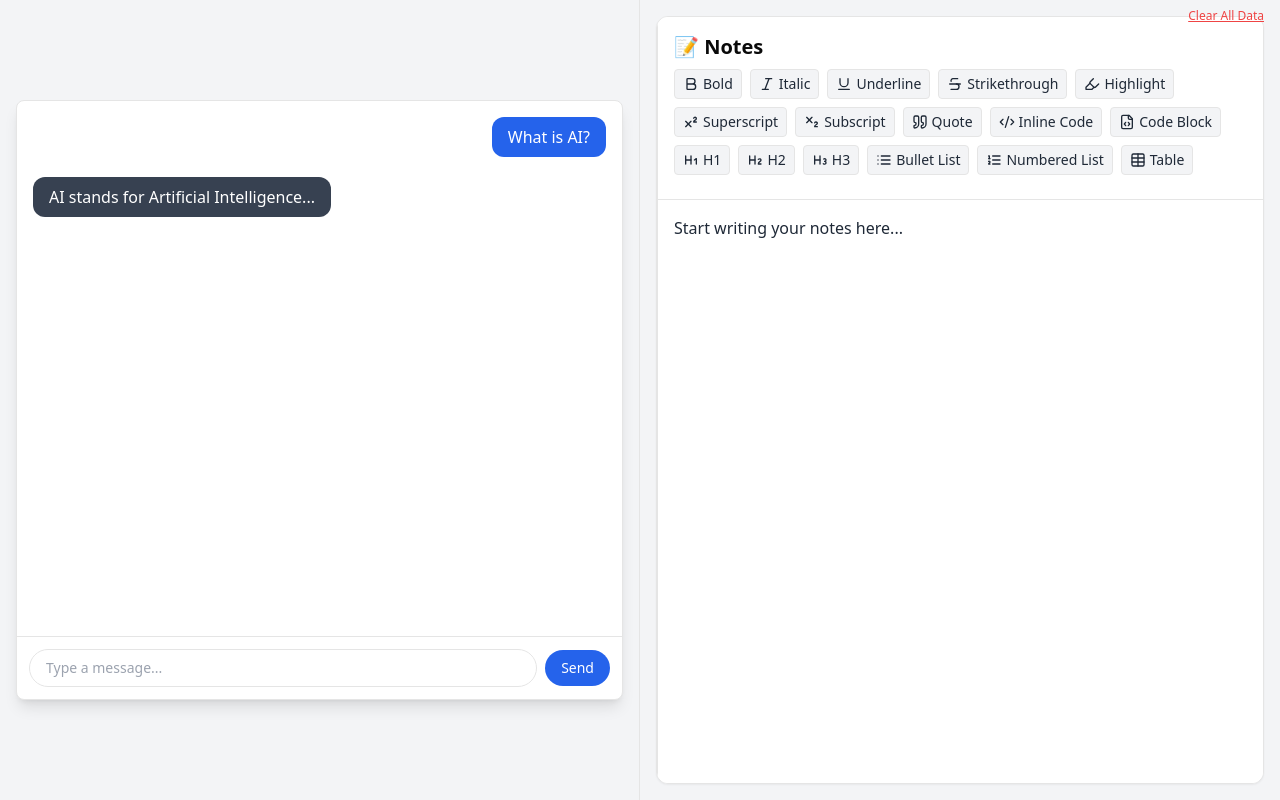
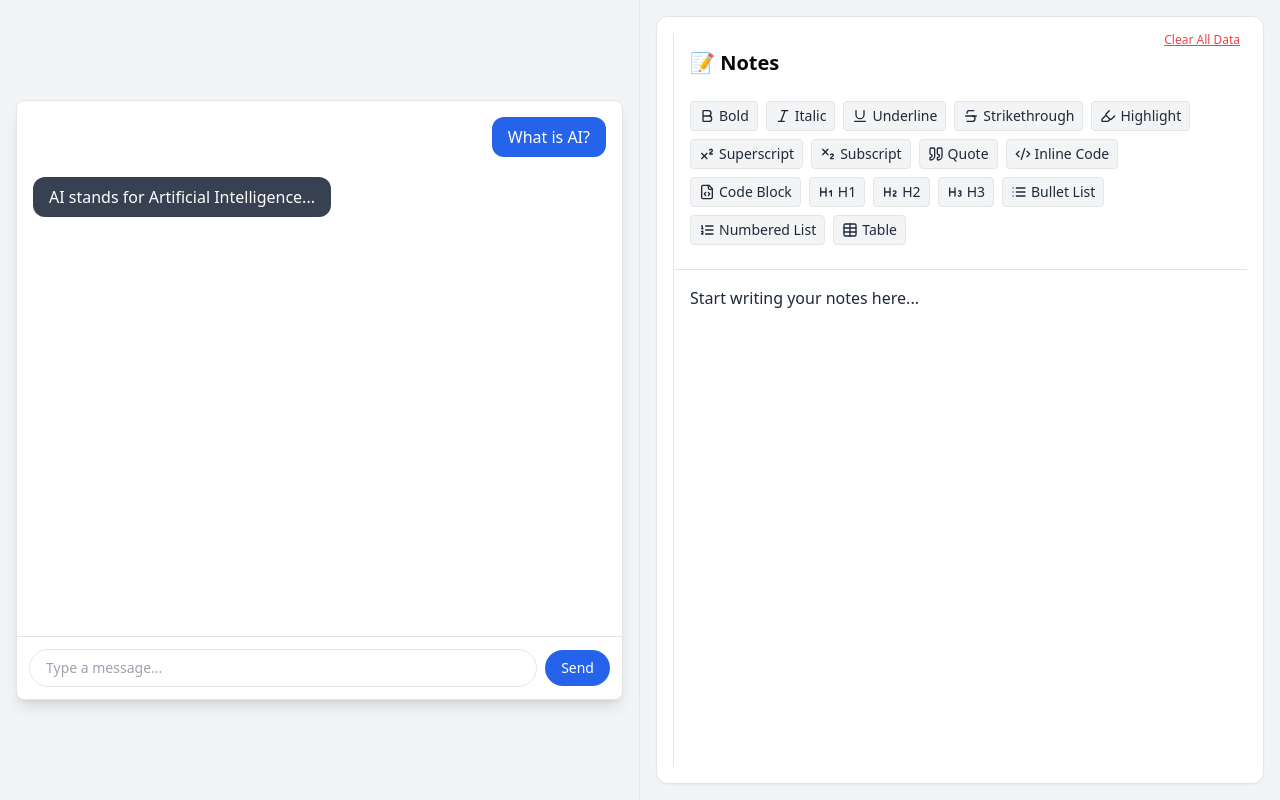
Before and after one commit to danishirfan21/NotionGPT, a React (Vite) app in the folder notiongpt-ui/: page / in a window 1280 px wide. Built offline with nearby package versions, Linux system fonts and the light colour scheme.

Commit message:
padding fix

```diff
--- a/notiongpt-ui/src/App.tsx
+++ b/notiongpt-ui/src/App.tsx
@@ -45,7 +45,7 @@ export default function App() {
           <ChatContainer onNewAIMessage={handleSyncMessageToNotes} />
         </div>
         <div className="w-1/2 p-4">
-          <div className="h-full w-full bg-white rounded-xl shadow-sm border flex flex-col overflow-hidden">
+          <div className="h-full w-full bg-white rounded-xl shadow-sm border flex flex-col overflow-hidden p-4">
             <BlockEditor
               value={noteValue}
               onChange={setNoteValue}
@@ -95,7 +95,7 @@ export default function App() {
           localStorage.removeItem('notiongpt-notes');
           location.reload();
         }}
-        className="hidden md:block absolute top-2 right-4 text-xs underline text-red-500 z-50"
+        className="hidden md:block absolute top-2 right-4 text-xs underline text-red-500 z-50 p-6"
       >
         Clear All Data
       </button>
--- a/notiongpt-ui/src/components/Editor/BlockEditor.tsx
+++ b/notiongpt-ui/src/components/Editor/BlockEditor.tsx
@@ -313,7 +313,7 @@ function BlockEditor({ value, onChange, editor }: Props) {
 
   return (
     <div className="flex flex-col h-full w-full bg-white border-l">
-      <h2 className="text-xl font-semibold px-4 pt-4">📝 Notes</h2>
+      <h2 className="text-xl font-semibold px-4 pt-4 p-4">📝 Notes</h2>
 
       <Slate
         editor={editor}
```
